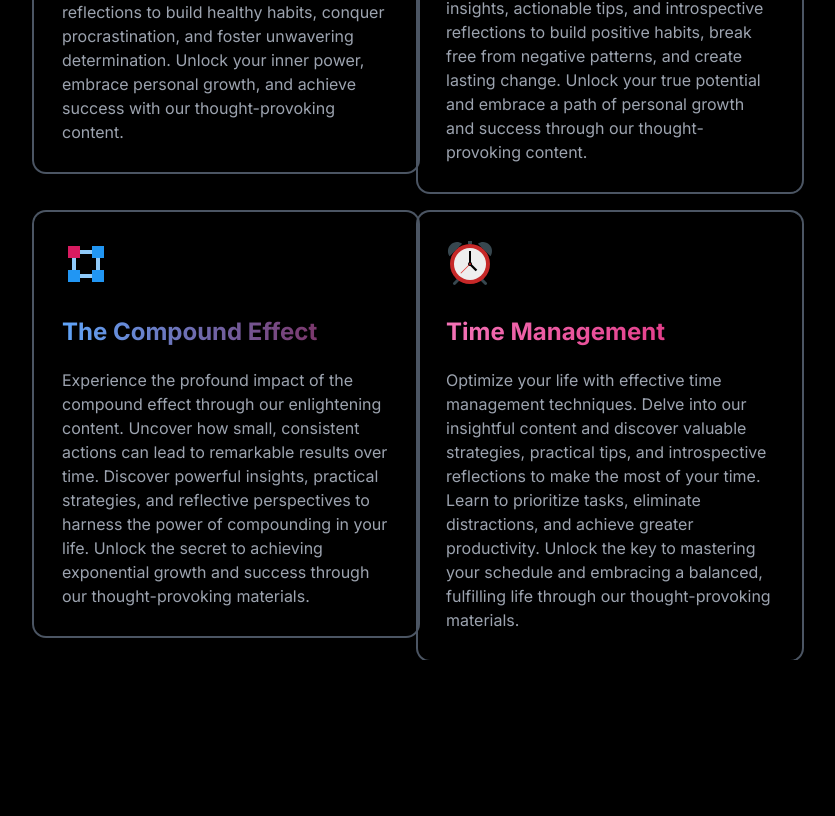
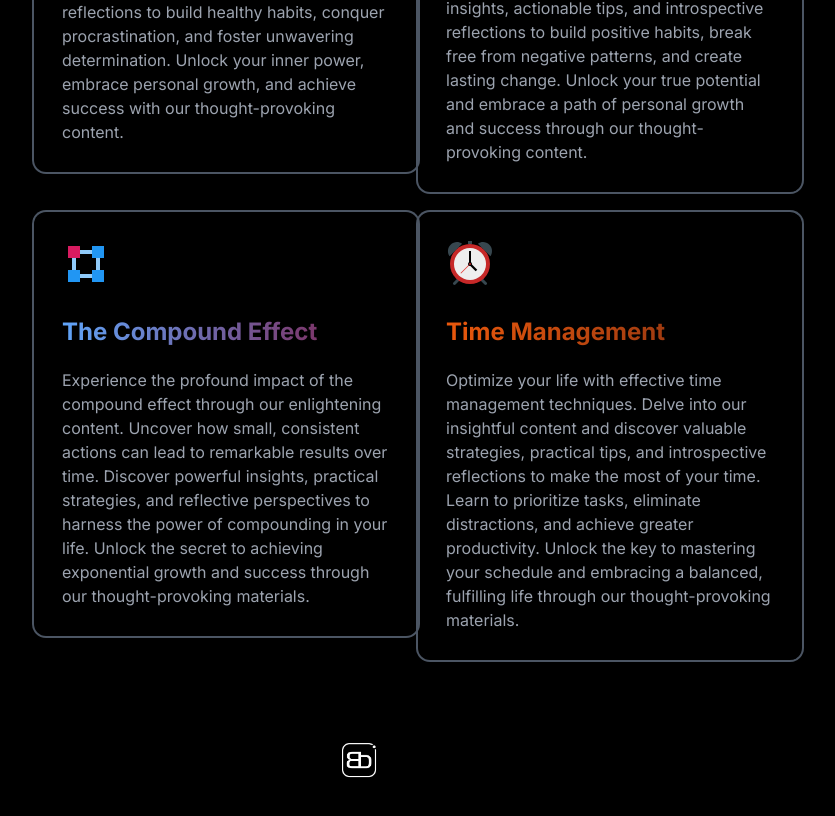
Before and after one commit to kennyAnyi9/blog-bureau, a Next.js app: page / in a window 1280 px wide. Shown: the part 2087-2903 px from the top of the page, without its empty margins (222-1057 px from the left). Before the commit the page ends 2747 px from the top, so only its background shows below. Built offline with nearby package versions, Linux system fonts and the light colour scheme.

Commit message:
feat: add more features

```diff
--- a/src/app/page.tsx
+++ b/src/app/page.tsx
@@ -1,13 +1,9 @@
 import Image from "next/image";
 import Link from "next/link";
 import { HiOutlineMenuAlt4 } from "react-icons/hi";
-import {
-  FcAlarmClock,
-  FcBullish,
-  FcMindMap,
-  FcOrgUnit,
-  FcRadarPlot,
-} from "react-icons/fc";
+import { FcAlarmClock, FcBullish, FcMindMap, FcOrgUnit } from "react-icons/fc";
+import { DiGithubBadge } from "react-icons/di";
+
 export default function Home() {
   return (
     <div className=" bg-black flex flex-col justify-center items-center  h-fit">
@@ -271,7 +267,7 @@ export default function Home() {
             <div className="m-7">
               <h1
                 className="text-2xl mb-5 font-bold text-transparent bg-clip-text
-                    bg-gradient-to-r from-pink-400 to-pink-600 "
+                    bg-gradient-to-r from-orange-600 to-orange-900 "
               >
                 Time Management
               </h1>
@@ -288,6 +284,24 @@ export default function Home() {
             </div>
           </div>
         </div>
+        <div className="flex flex-col mt-20 ">
+          <div className="flex flex-row">
+            {" "}
+            <Image
+              width={40}
+              height={40}
+              src="/images/Bd-1-white.png"
+              alt="Login"
+            />{" "}
+            <p className="font-bold m-2">Blog Bureau</p>
+          </div>
+          <div>
+            <p>@ 2023 Kennedy Inc</p>
+          </div>
+          <div className="text-2xl">
+            <DiGithubBadge />
+          </div>
+        </div>
       </div>
     </div>
   );
```
